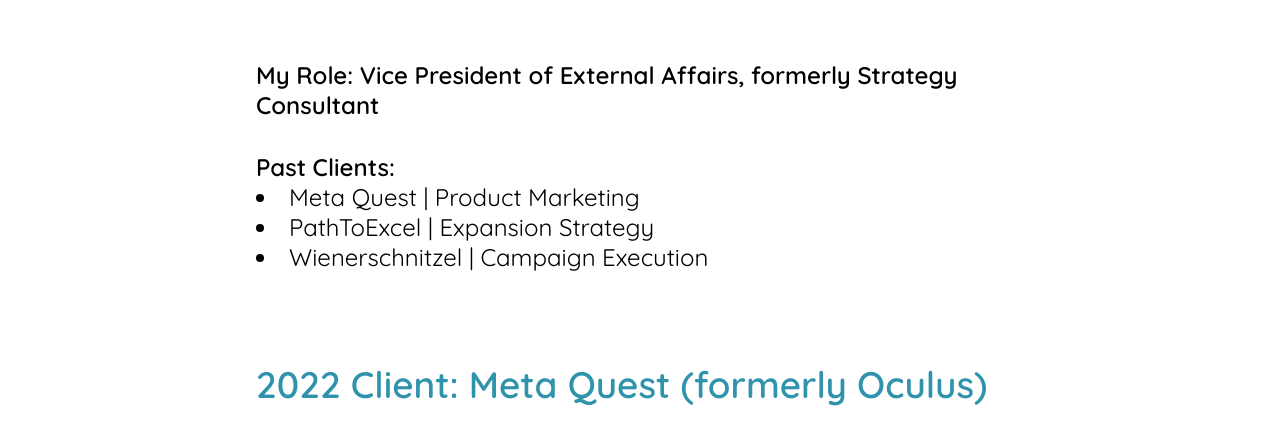
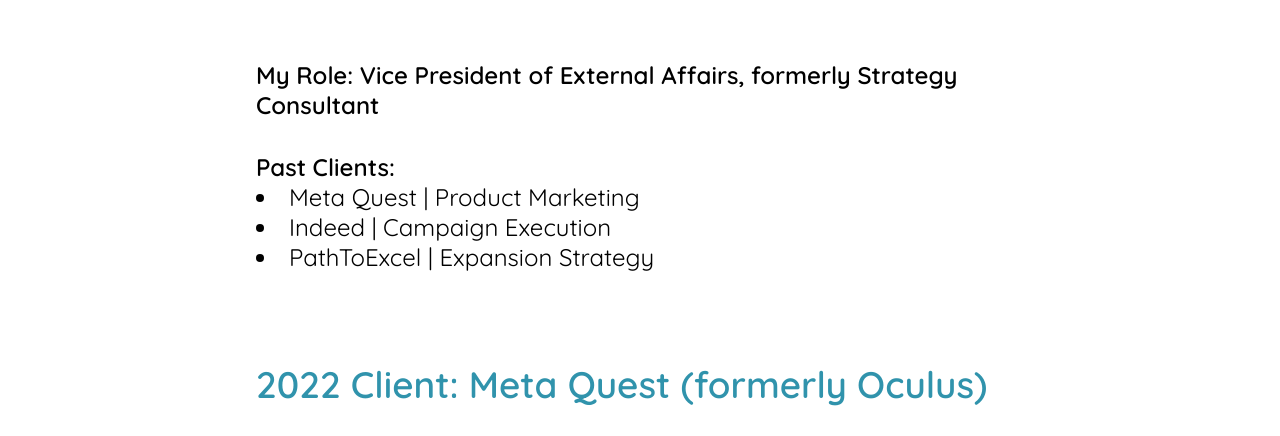
Before and after one commit to charlesoh21/charlesoh21.github.io, a plain HTML site: page experience/imagical.html in a window 1280 px wide. Shown: the part 364-800 px from the top of the page. Drawn offline with Linux system fonts and the light colour scheme.

Commit message:
Update imagical.html

```diff
--- a/experience/imagical.html
+++ b/experience/imagical.html
@@ -34,8 +34,8 @@
            <h4> <b> Past Clients: </b>
                <br>
                <li> Meta Quest | Product Marketing </li>
+               <li> Indeed | Campaign Execution </li>
                <li> PathToExcel | Expansion Strategy </li>
-               <li> Wienerschnitzel | Campaign Execution </li>
 
            </h4>
 
```
